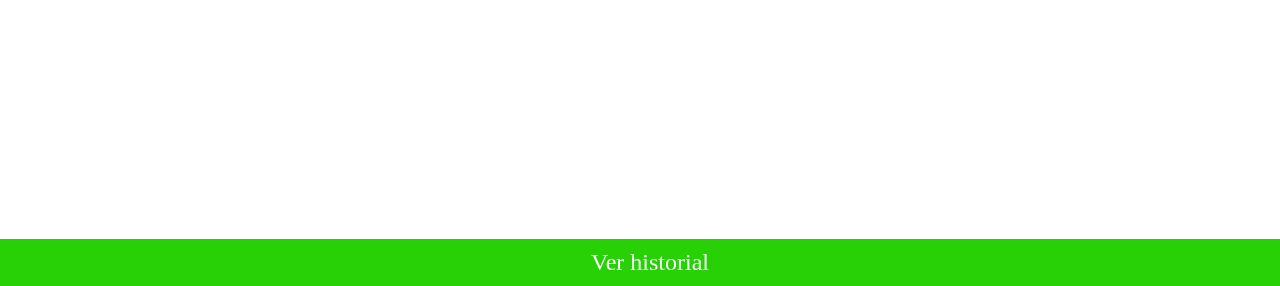
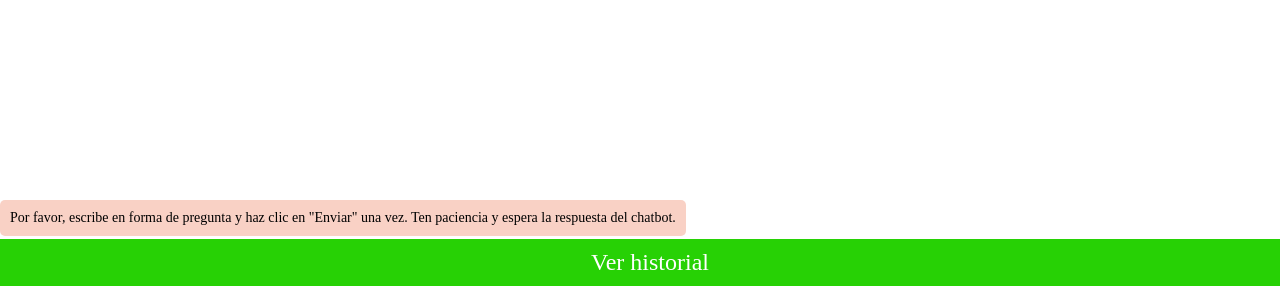
Before and after one commit to nuviobco/Jaguar_Chat, a Flask app: page / in a window 1280 px wide. Shown: the part 514-800 px from the top of the page. Run offline with Flask 2, Linux system fonts and the light colour scheme; the visitor is signed in with stand-in values (Sample User, id 1); parts of the project's set-up code (start-up, migrations or seed data) failed here and were passed over.

Commit message:
Update index.html

```diff
--- a/templates/index.html
+++ b/templates/index.html
@@ -172,9 +172,9 @@
 
           #instrucciones-container {
             position: fixed;
-            bottom: 0;
+            bottom: 50px;
             left: 0;
-            padding: 10px;
+            padding: 10px;;
             background-color: rgba(248, 202, 188, 0.863);
             border-radius: 5px;
         }
```
